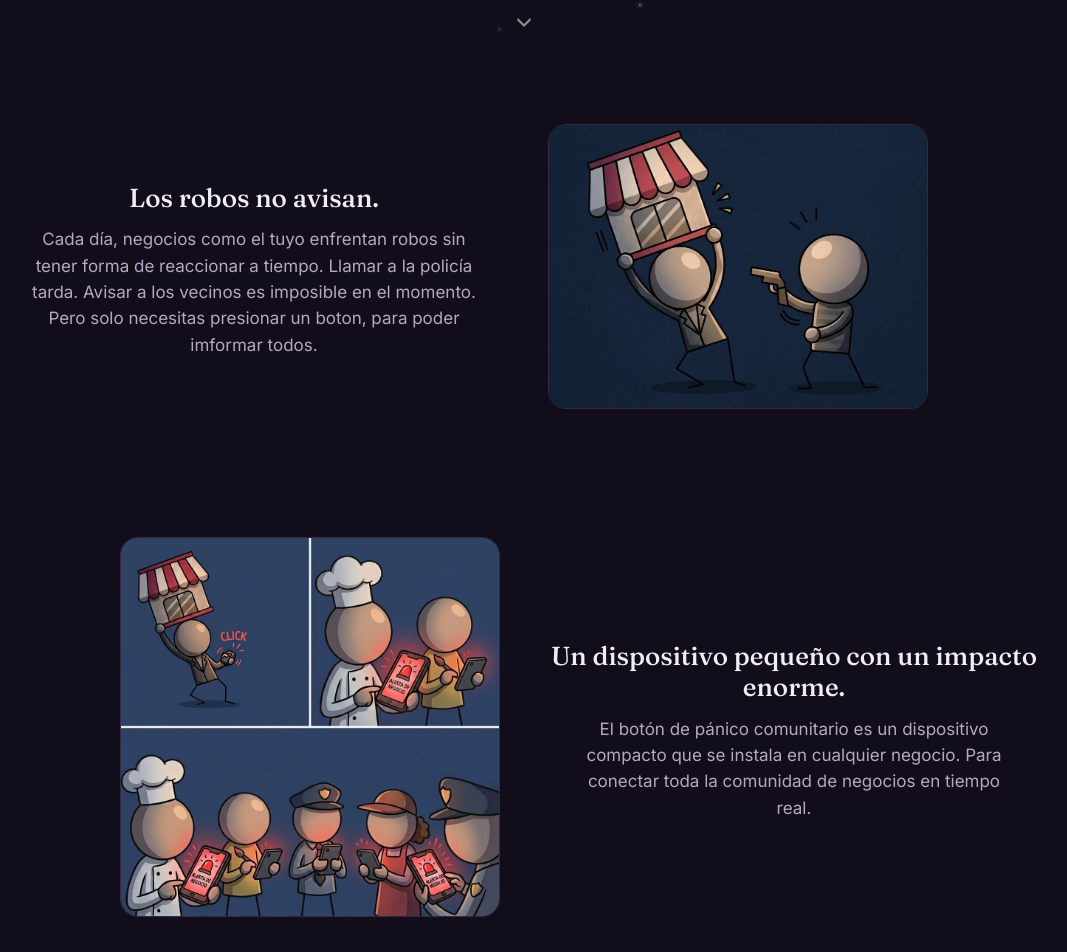
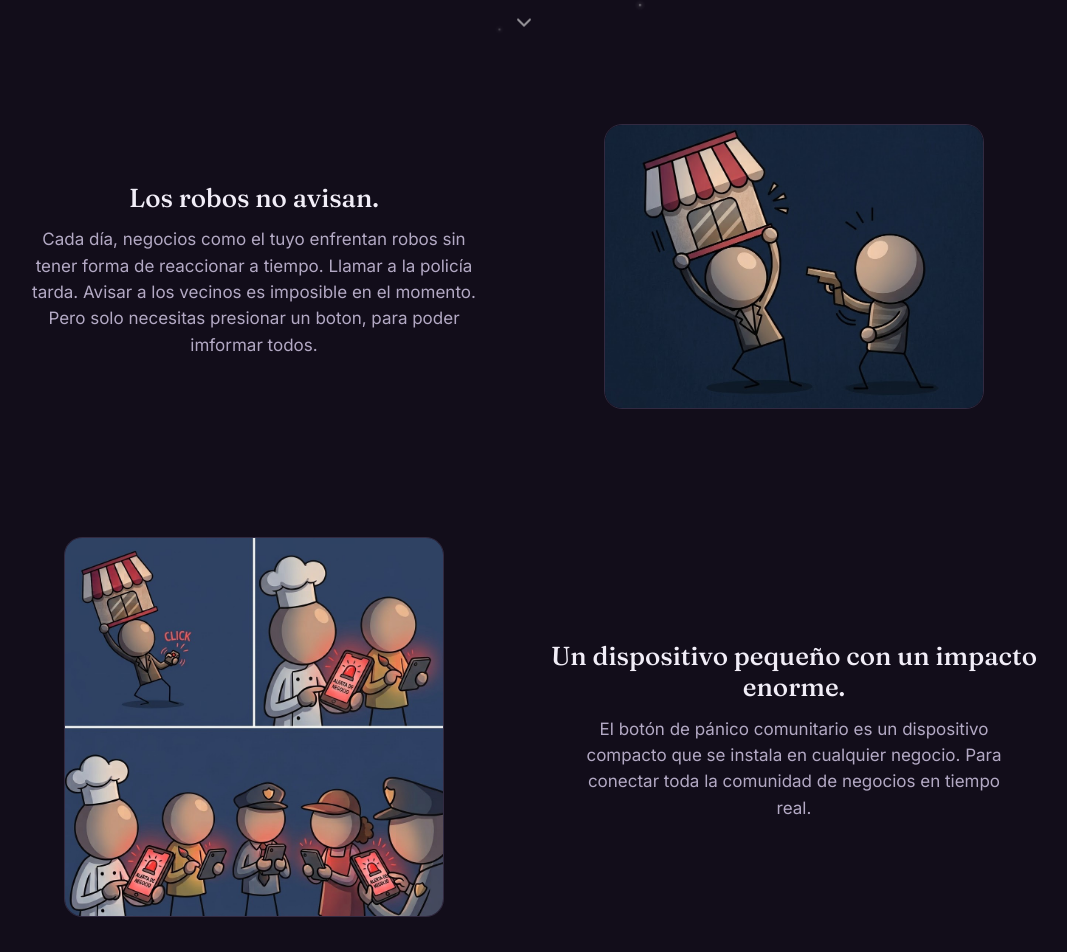
Before and after one commit to ChinoDFO/SCILD-web, a React (Vite) app: page / in a window 1280 px wide. Shown: the part 740-1692 px from the top of the page, without its empty margins (116-1183 px from the left). Built offline with nearby package versions, Linux system fonts and the light colour scheme; no server answers.

Commit message:
Correción de dirección en texto e imágenes

```diff
--- a/src/pages/Landing.jsx
+++ b/src/pages/Landing.jsx
@@ -199,7 +199,7 @@ export default function Landing() {
              Pero solo necesitas presionar un boton, para poder imformar todos.
           </p>
         </div>
-        <div className="landing-bloque-media reveal reveal-izquierda">
+        <div className="landing-bloque-media reveal">
           <img src="/img-scild/robo.jpeg" alt="Negocio sufriendo un robo sin forma de pedir ayuda" />
         </div>
       </section>
@@ -214,7 +214,7 @@ export default function Landing() {
           en esta sección, solo cambia el orden de los dos <div> de aquí
           abajo (pon primero el que dice "landing-bloque-texto"). */}
       <section className="landing-bloque landing-bloque-alterno">
-        <div className="landing-bloque-media landing-bloque-media-completa reveal reveal-derecha">
+        <div className="landing-bloque-media landing-bloque-media-completa reveal ">
           <img src="/img-scild/alarma.jpeg" alt="Botón de pánico activando una alerta que llega a toda la comunidad de negocios" />
         </div>
         <div className="landing-bloque-texto reveal reveal">
```
